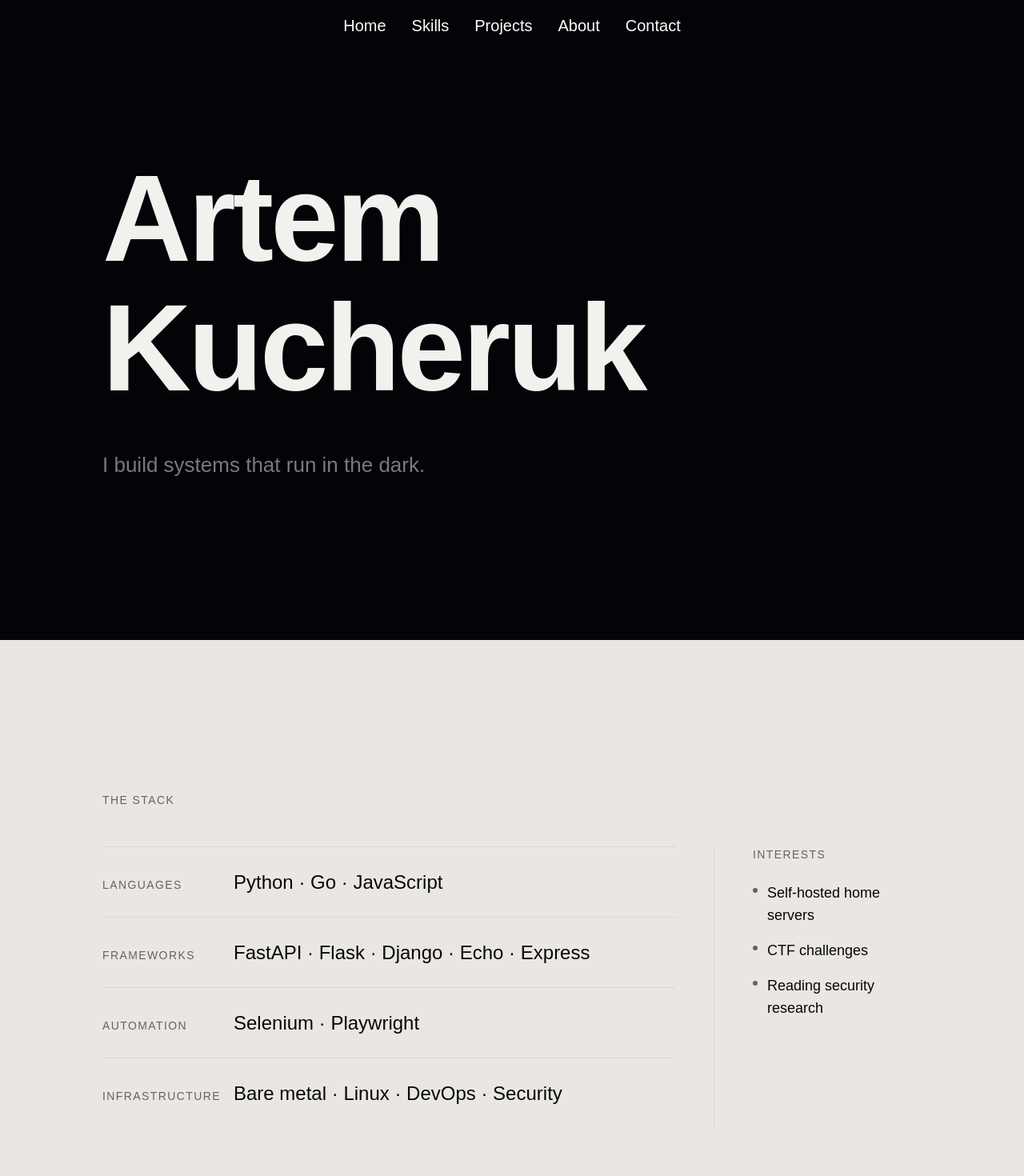
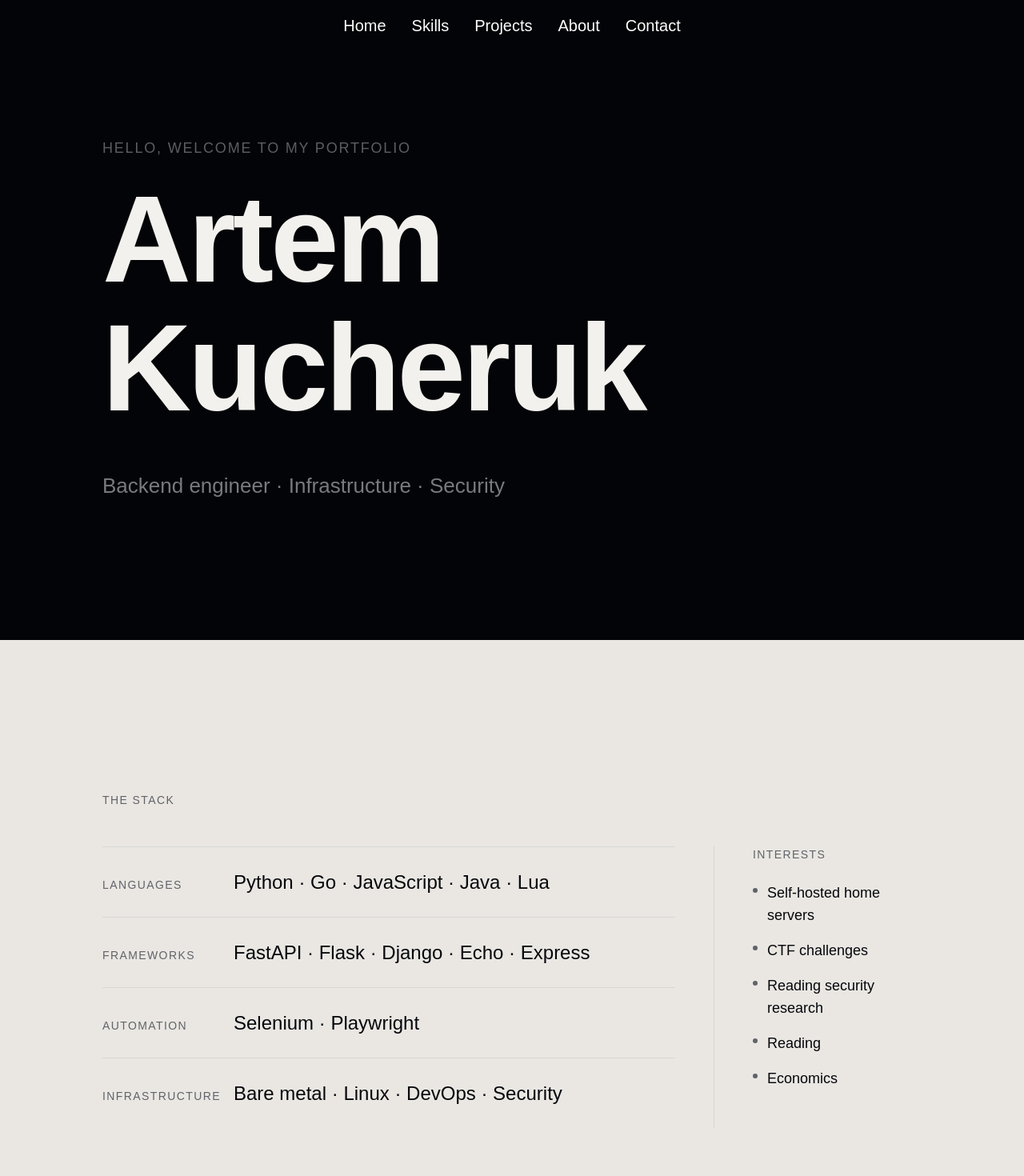
Before and after one commit to ArtemKucheruk/portfolio, a Next.js app: page / in a window 1280 px wide. Shown: the top 1470 px of the page at 80% size. Built offline with nearby package versions, Linux system fonts and the light colour scheme; a web font is replaced by a local one.

Commit message:
feat: add small things

```diff
--- a/src/components/sections/About.tsx
+++ b/src/components/sections/About.tsx
@@ -5,10 +5,10 @@ import { motion } from "motion/react";
 import { Download, ExternalLink } from "lucide-react";
 
 const FACTS = [
-  { value: "2019", label: "First production code" },
-  { value: "5+", label: "Years of backend engineering" },
+  { value: "2023", label: "First production code" },
+  { value: "6+", label: "Years of programming" },
   { value: "3", label: "Primary languages" },
-  { value: "0", label: "Managed cloud dependencies" },
+  { value: "3", label: "Activly managing servers" },
 ];
 
 const AMBITIONS = [
--- a/src/components/sections/Contact.tsx
+++ b/src/components/sections/Contact.tsx
@@ -104,7 +104,7 @@ export function Contact() {
       >
         <div className="flex items-center justify-between border-t border-border pt-8 text-sm text-muted-foreground">
           <span>Artem Kucheruk</span>
-          <span>Built with Next.js</span>
+          <span>© {new Date().getFullYear()} All rights reserved.</span>
         </div>
       </motion.div>
     </section>
--- a/src/components/sections/Hero.tsx
+++ b/src/components/sections/Hero.tsx
@@ -37,6 +37,21 @@ export function Hero() {
       className="relative flex min-h-svh flex-col items-center justify-center bg-[oklch(0.11_0.008_260)] px-6"
     >
       <div className="max-w-5xl w-full">
+        <motion.p
+          className="mb-6 text-[clamp(0.875rem,1.5vw,1.125rem)] font-medium tracking-widest uppercase"
+          initial={{ opacity: 0 }}
+          animate={{ opacity: 1 }}
+          transition={{ duration: 0.7, delay: 0.2, ease: "easeOut" }}
+        >
+          <motion.span
+            initial={{ color: "oklch(0.28 0 0)" }}
+            animate={{ color: "oklch(0.48 0.008 260)" }}
+            transition={{ duration: 1.1, delay: 0.4, ease: "easeOut" }}
+          >
+            Hello, welcome to my portfolio
+          </motion.span>
+        </motion.p>
+
         <div className="flex flex-col gap-2">
           <AnimatedLine
             delay={0.6}
@@ -63,7 +78,7 @@ export function Hero() {
             animate={{ color: "oklch(0.58 0.008 260)" }}
             transition={{ duration: 1.2, delay: 1.8, ease: "easeOut" }}
           >
-            I build systems that run in the dark.
+            Backend engineer · Infrastructure · Security
           </motion.span>
         </motion.p>
       </div>
--- a/src/components/sections/Skills.tsx
+++ b/src/components/sections/Skills.tsx
@@ -3,7 +3,7 @@
 import { motion } from "motion/react";
 
 const SKILLS = [
-  { category: "Languages", items: ["Python", "Go", "JavaScript"] },
+  { category: "Languages", items: ["Python", "Go", "JavaScript", "Java", "Lua"] },
   { category: "Frameworks", items: ["FastAPI", "Flask", "Django", "Echo", "Express"] },
   { category: "Automation", items: ["Selenium", "Playwright"] },
   { category: "Infrastructure", items: ["Bare metal", "Linux", "DevOps", "Security"] },
@@ -13,6 +13,8 @@ const INTERESTS = [
   "Self-hosted home servers",
   "CTF challenges",
   "Reading security research",
+  "Reading",
+  "Economics",
 ];
 
 function SkillRow({
```
